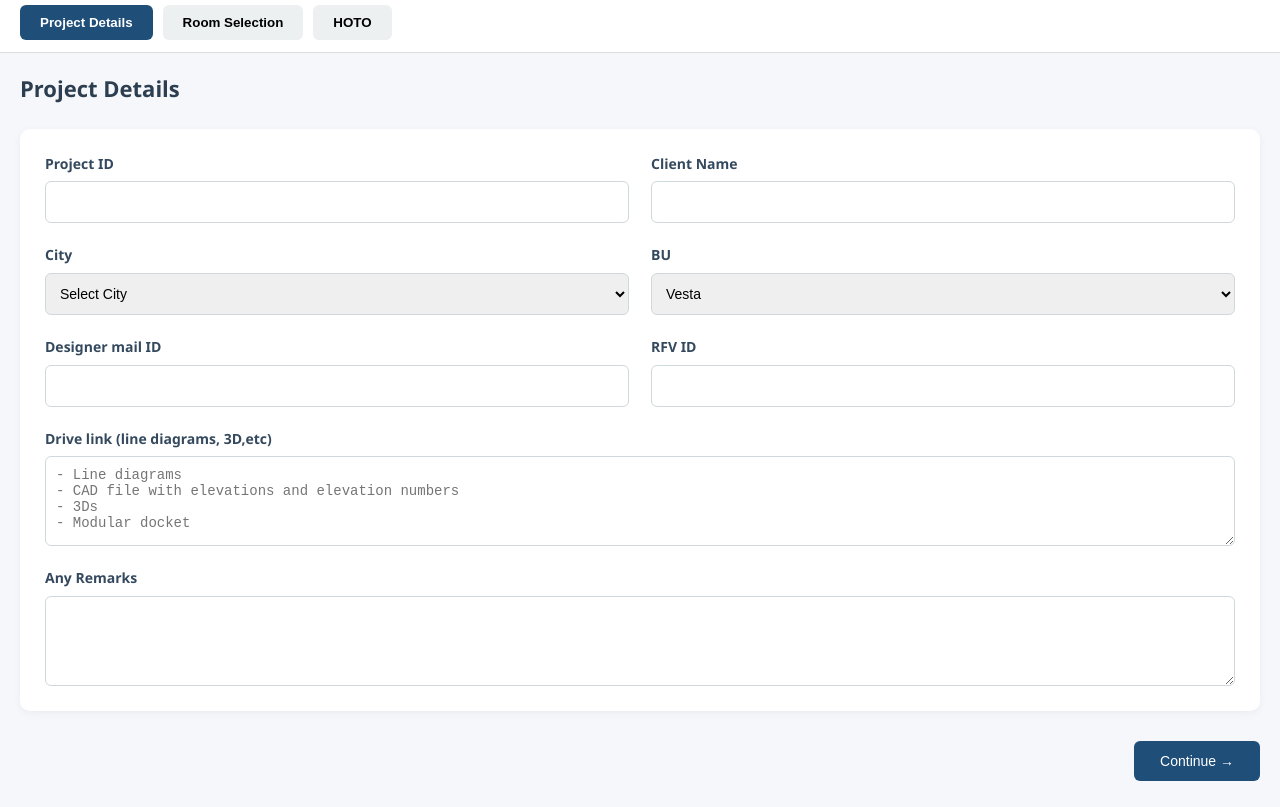
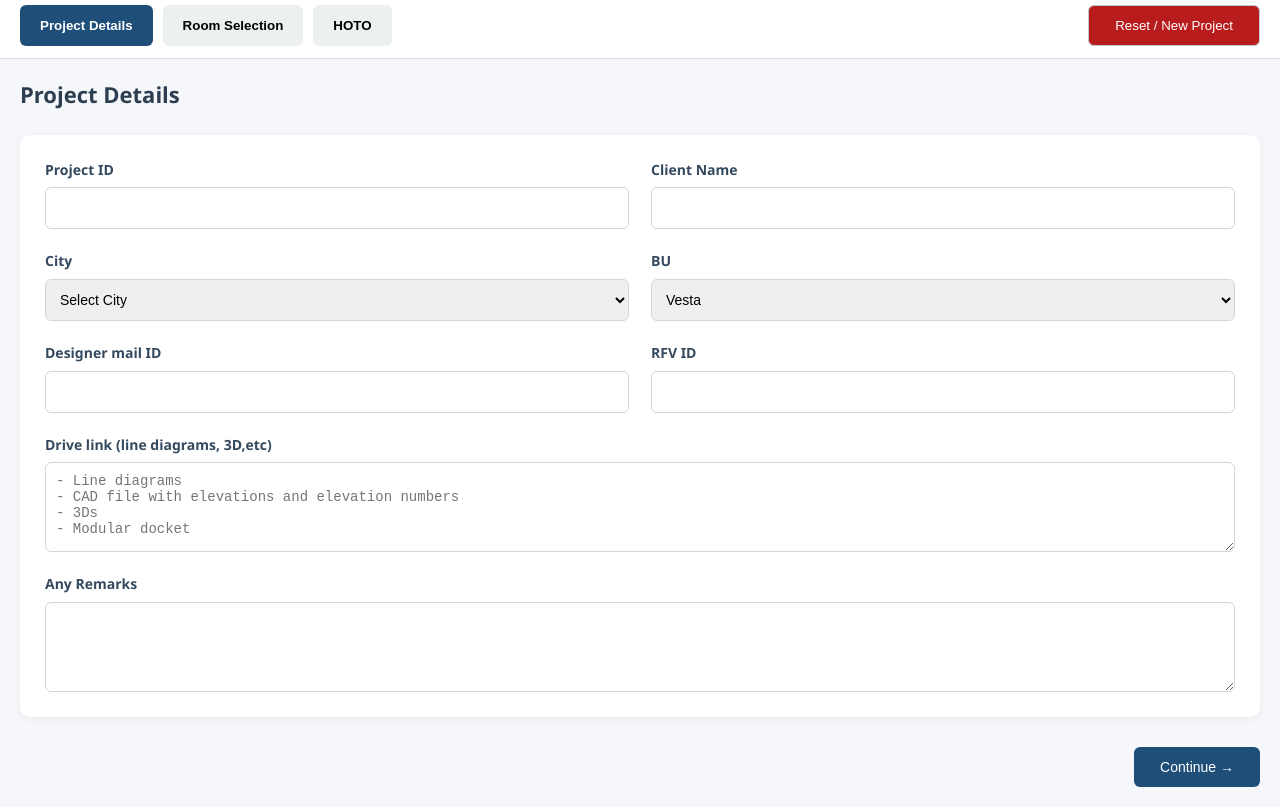
Before and after one commit to ankj89/Services_HOTO, a plain HTML site: page index.html in a window 1280 px wide. Shown: the part 77-884 px from the top of the page. Drawn offline with nearby package versions, Linux system fonts and the light colour scheme.

Commit message:
Update index.html

```diff
--- a/index.html
+++ b/index.html
@@ -74,6 +74,13 @@
             data-tab="hotoTab">
             HOTO
         </button>
+
+        <button
+    id="resetProjectBtn"
+    class="secondary-btn"
+    style="margin-left:auto; background:#b91c1c; color:white;">
+    Reset / New Project
+</button>
 
     </nav>
 
```
